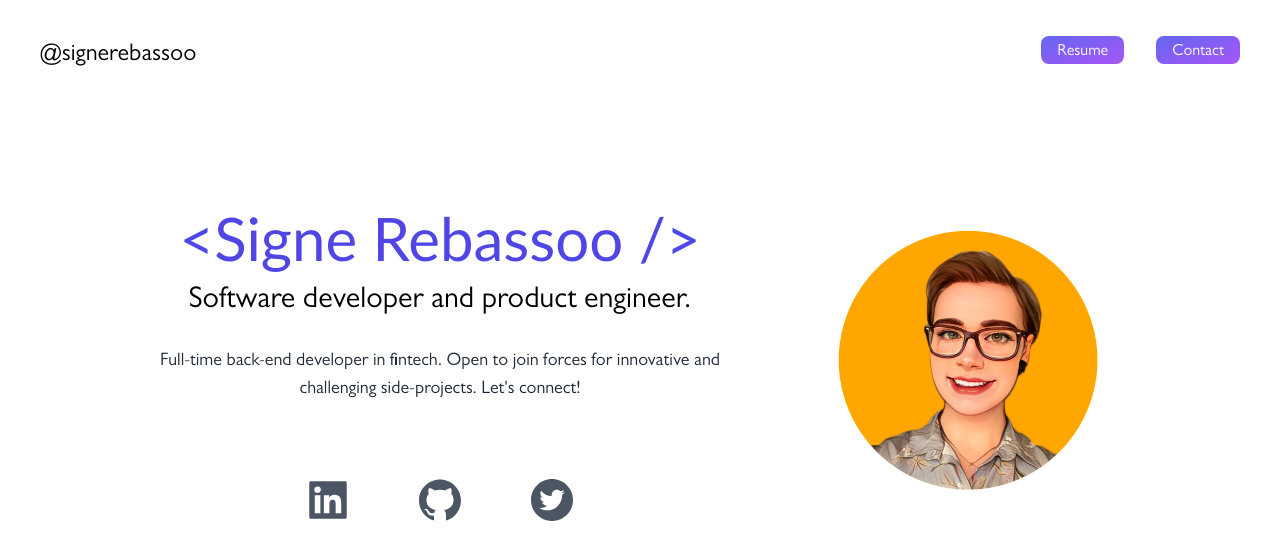
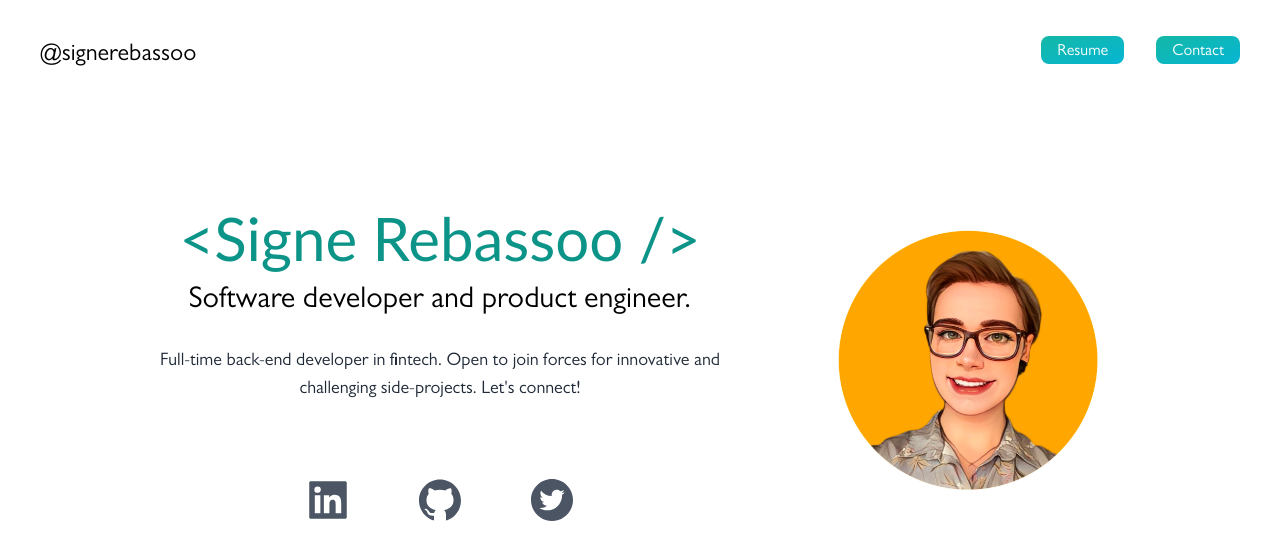
Before and after one commit to signerebassoo/signerebassoo.github.io, a React (Create React App) app: page / in a window 1280 px wide. Shown: the top 560 px of the page. Built offline with nearby package versions, Linux system fonts and the light colour scheme.

Commit message:
Colour scheme change

```diff
--- a/src/HomePage/HeroSection/HeroText/HeroText.tsx
+++ b/src/HomePage/HeroSection/HeroText/HeroText.tsx
@@ -3,7 +3,7 @@ import React from 'react';
 export default function HeroText() {
   return (
     <div className='text-center p-10'>
-      <h2 className='sm:text-6xl text-5xl py-2 text-indigo-600 font-medium'>{'<Signe Rebassoo />'}</h2>
+      <h2 className='sm:text-6xl text-5xl py-2 text-teal-600 font-medium'>{'<Signe Rebassoo />'}</h2>
       <h3 className='sm:text-3xl text-2xl py-2'>Software developer and product engineer.</h3>
       <p className='sm:text-lg text-base py-5 leading-8 text-gray-800 max-w-xl mx-auto'>Full-time back-end developer in fintech. Open to join forces for innovative and challenging side-projects. Let's connect!</p>
     </div>
--- a/src/NavBar/NavLinks/NavButton/NavButton.tsx
+++ b/src/NavBar/NavLinks/NavButton/NavButton.tsx
@@ -7,7 +7,7 @@ interface NavButtonProps {
 
 export default function NavButton(props: NavButtonProps) {
   return (
-    <a className='bg-gradient-to-br from-indigo-500 to-purple-500 text-white px-4 pt-2 pb-1 ml-8 rounded-lg'
+    <a className='bg-gradient-to-br from-teal-500 to-cyan-500 text-white px-4 pt-2 pb-1 ml-8 rounded-lg'
       href={props.link}>
       {props.name}
     </a>
```
